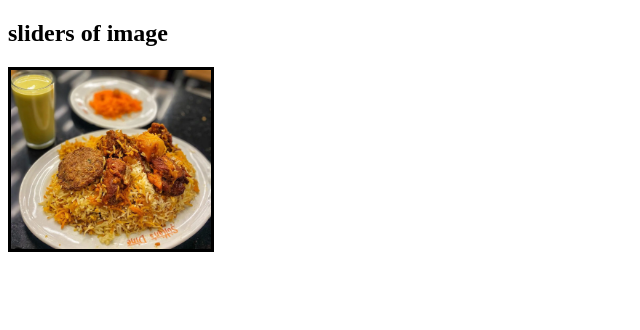
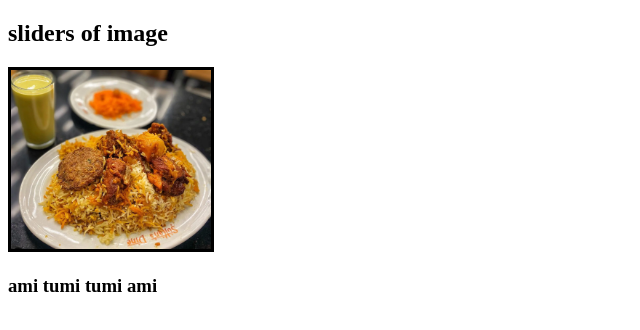
Before and after one commit to pprince360/my-fourth-repo, a plain HTML site: page index.html in a window 1280 px wide. Shown: the whole page, without its empty margins (0-640 px from the left). Drawn offline with Linux system fonts and the light colour scheme.

Commit message:
added heading line

```diff
--- a/index.html
+++ b/index.html
@@ -9,5 +9,6 @@
 <body>
     <h2>sliders of image</h2>
     <img src="/images/biriyani.webp" alt="">
+    <h3>ami tumi tumi ami</h3>
 </body>
 </html>
```
